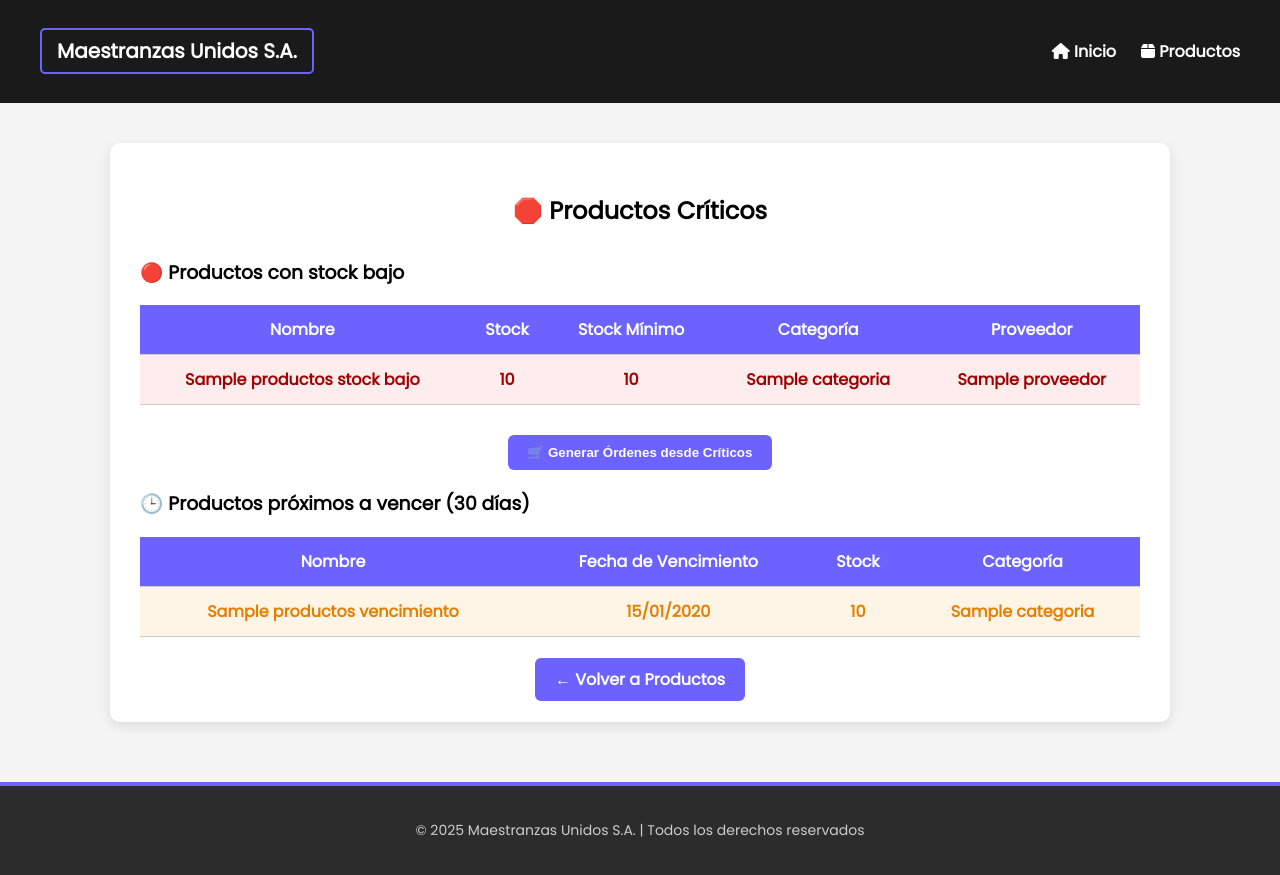
After one commit to K4yrYu/Maestranzas_Unidos_S.A_-gestion-agil-, a Django app: template producto/templates/producto/productos_criticos.html in a window 1280 px wide. The commit adds this page. Run offline with Django 5.2, Linux system fonts and the light colour scheme; the template is opened without the code that fills it: most values are stand-ins (such as "Sample title", 1, 10 or a date in 2020).

Commit message:
avance 4

```diff
--- a/ordenes_compra/urls.py
+++ b/ordenes_compra/urls.py
@@ -6,4 +6,5 @@ urlpatterns = [
     path('crear/', views.crear_orden, name='crear_orden'),
     path('detalle/<int:orden_id>/', views.detalle_orden, name='detalle_orden'),
     path('estado/<int:orden_id>/<str:nuevo_estado>/', views.cambiar_estado, name='cambiar_estado'),
+    path('crear-desde-criticos/', views.crear_orden_desde_criticos, name='crear_orden_desde_criticos'),  # ✅ NUEVA LÍNEA
 ]
--- /dev/null
+++ b/producto/templates/producto/productos_criticos.html
@@ -0,0 +1,178 @@
+<!DOCTYPE html>
+<html lang="es">
+<head>
+  <meta charset="UTF-8">
+  <title>Productos Críticos</title>
+  <link href="https://fonts.googleapis.com/css2?family=Poppins&display=swap" rel="stylesheet">
+  <link rel="stylesheet" href="https://cdnjs.cloudflare.com/ajax/libs/font-awesome/6.5.0/css/all.min.css">
+  <style>
+    body {
+      font-family: 'Poppins', sans-serif;
+      background-color: #f4f4f4;
+      margin: 0;
+    }
+    header {
+      background-color: #1a1a1a;
+      color: white;
+      padding: 15px 40px;
+      display: flex;
+      justify-content: space-between;
+      align-items: center;
+    }
+    header h1 {
+      font-size: 20px;
+      border: 2px solid #6c63ff;
+      padding: 6px 15px;
+      border-radius: 5px;
+    }
+    nav ul {
+      list-style: none;
+      display: flex;
+      gap: 25px;
+    }
+    nav ul li a {
+      color: white;
+      text-decoration: none;
+      font-weight: bold;
+    }
+    .container {
+      max-width: 1000px;
+      margin: 40px auto;
+      background: white;
+      padding: 30px;
+      border-radius: 10px;
+      box-shadow: 0 4px 12px rgba(0,0,0,0.1);
+    }
+    h2 {
+      text-align: center;
+      margin-bottom: 30px;
+    }
+    table {
+      width: 100%;
+      border-collapse: collapse;
+      margin-bottom: 30px;
+    }
+    th, td {
+      padding: 12px;
+      text-align: center;
+      border-bottom: 1px solid #ccc;
+    }
+    th {
+      background-color: #6c63ff;
+      color: white;
+    }
+    .stock-bajo td {
+      background-color: #ffecec;
+      color: #a10000;
+      font-weight: bold;
+    }
+    .vencimiento-proximo td {
+      background-color: #fff5e6;
+      color: #e67e00;
+      font-weight: bold;
+    }
+    .btn-volver {
+      text-align: center;
+      margin-top: 20px;
+    }
+    .btn-volver a, .btn-volver button {
+      background-color: #6c63ff;
+      color: white;
+      padding: 10px 20px;
+      border-radius: 6px;
+      font-weight: bold;
+      text-decoration: none;
+      border: none;
+      cursor: pointer;
+    }
+    .btn-volver button:hover,
+    .btn-volver a:hover {
+      background-color: #4c4ae0;
+    }
+    footer {
+      background-color: #2c2c2c;
+      color: #ccc;
+      text-align: center;
+      padding: 20px 10px;
+      margin-top: 60px;
+      font-size: 14px;
+      border-top: 4px solid #6c63ff;
+    }
+  </style>
+</head>
+<body>
+
+<header>
+  <h1>Maestranzas Unidos S.A.</h1>
+  <nav>
+    <ul>
+      <li><a href="{% url 'home' %}"><i class="fas fa-home"></i> Inicio</a></li>
+      <li><a href="{% url 'lista_productos' %}"><i class="fas fa-box"></i> Productos</a></li>
+    </ul>
+  </nav>
+</header>
+
+<div class="container">
+  <h2>🛑 Productos Críticos</h2>
+
+  <h3>🔴 Productos con stock bajo</h3>
+  <table>
+    <tr>
+      <th>Nombre</th>
+      <th>Stock</th>
+      <th>Stock Mínimo</th>
+      <th>Categoría</th>
+      <th>Proveedor</th>
+    </tr>
+    {% for p in productos_stock_bajo %}
+      <tr class="stock-bajo">
+        <td>{{ p.nombre }}</td>
+        <td>{{ p.stock }}</td>
+        <td>{{ p.stock_minimo }}</td>
+        <td>{{ p.categoria.nombre }}</td>
+        <td>{{ p.proveedor.nombre }}</td>
+      </tr>
+    {% empty %}
+      <tr><td colspan="5">No hay productos con stock bajo.</td></tr>
+    {% endfor %}
+  </table>
+
+  <!-- ✅ Botón para generar órdenes desde críticos -->
+  <form method="post" action="{% url 'crear_orden_desde_criticos' %}">
+    {% csrf_token %}
+    <div class="btn-volver">
+      <button type="submit">🛒 Generar Órdenes desde Críticos</button>
+    </div>
+  </form>
+
+  <h3>🕒 Productos próximos a vencer (30 días)</h3>
+  <table>
+    <tr>
+      <th>Nombre</th>
+      <th>Fecha de Vencimiento</th>
+      <th>Stock</th>
+      <th>Categoría</th>
+    </tr>
+    {% for p in productos_vencimiento %}
+      <tr class="vencimiento-proximo">
+        <td>{{ p.nombre }}</td>
+        <td>{{ p.fecha_vencimiento|date:"d/m/Y" }}</td>
+        <td>{{ p.stock }}</td>
+        <td>{{ p.categoria.nombre }}</td>
+      </tr>
+    {% empty %}
+      <tr><td colspan="4">No hay productos próximos a vencer.</td></tr>
+    {% endfor %}
+  </table>
+
+  <div class="btn-volver">
+    <a href="{% url 'lista_productos' %}">← Volver a Productos</a>
+  </div>
+</div>
+
+<footer>
+  <p>&copy; 2025 Maestranzas Unidos S.A. | Todos los derechos reservados</p>
+</footer>
+
+</body>
+</html>
--- a/producto/urls.py
+++ b/producto/urls.py
@@ -9,6 +9,8 @@ urlpatterns = [
     path('dashboard/', views.dashboard, name='dashboard'),
     path('dashboard/exportar-excel/', views.exportar_excel_resumen, name='exportar_excel'),
     path('dashboard/exportar-inventario/', views.exportar_inventario_completo, name='exportar_inventario'),
+     path('productos/criticos/', views.productos_criticos, name='productos_criticos'),
+
 
 
 
```
Also changed, not shown: ordenes_compra/templates/ordenes_compra/formulario_orden.html (+10 -0 lines), ordenes_compra/views.py (+61 -7 lines), principal/templates/home.html (+46 -7 lines), producto/templates/producto/lista.html (+1 -32 lines), producto/views.py (+70 -5 lines), db.sqlite3.
